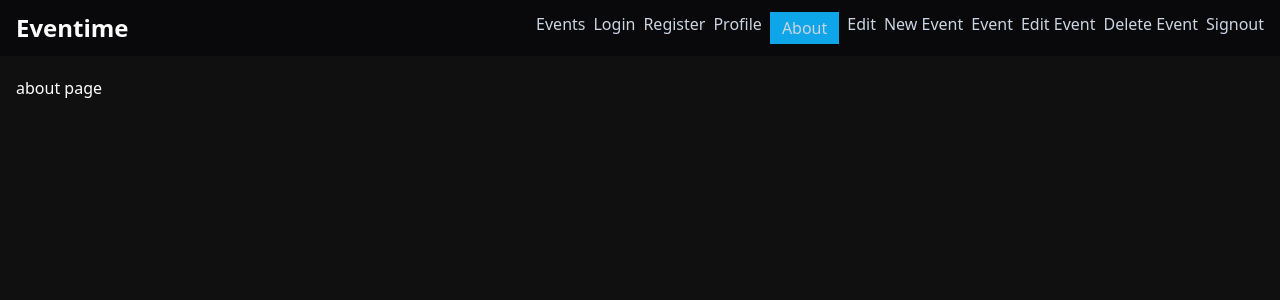
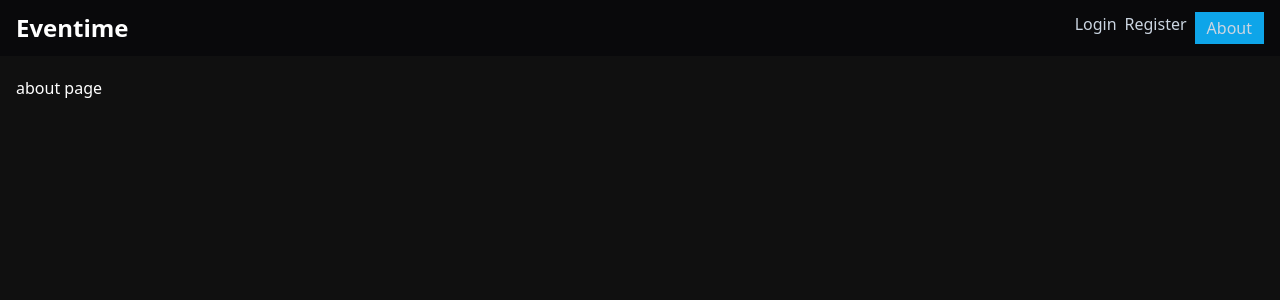
Before and after one commit to Emifacio/eventime, a React (Vite) app in the folder frontend/: page /about in a window 1280 px wide. Shown: the top 300 px of the page. Built offline with nearby package versions, Linux system fonts and the light colour scheme.

Commit message:
Navbar config

```diff
--- a/frontend/src/App.jsx
+++ b/frontend/src/App.jsx
@@ -2,6 +2,8 @@ import { Routes, Route } from 'react-router-dom'
 
 import Navbar from './components/navbar/Navbar';
 import { Container } from './components/ui';
+import { ProtectedRoute } from './components/ProtectedRoute';
+import { useAuth } from './context/AuthContext';
 
 import HomePage from './pages/HomePage'
 import AboutPage from './pages/AboutPage'
@@ -18,21 +20,29 @@ import NotFound from './pages/NotFound'
 
 function App() {
 
+  const { isAuth } = useAuth()
+  console.log(isAuth)
+
   return (
     <>
       <Navbar />
       <Container className="py-5">
-          <Routes>
-      <Route path="/" element={<HomePage />} />
+        <Routes>
+          <Route element={ <ProtectedRoute isAllowed={!isAuth} redirectTo={"/events"}/>}>
+             <Route path="/" element={<HomePage />} />
       <Route path="/about" element={<AboutPage />} />
       <Route path="/register" element={<RegisterPage />} />
       <Route path="/login" element={<LoginPage />} />
+          </Route>
 
+          <Route element={<ProtectedRoute isAllowed={isAuth} redirectTo={"/login"}/>}>
       <Route path="/events" element={<EventsPage />} />
       <Route path="/events/new" element={<EventFormPage />} />
       <Route path="/profile" element={<ProfilePage />} />
+          </Route>
+
       <Route path="*" element={<NotFound />} />
-    </Routes>
+        </Routes>
       </Container>
 
   </>
--- /dev/null
+++ b/frontend/src/components/ProtectedRoute.jsx
@@ -0,0 +1,7 @@
+import { Navigate, Outlet } from "react-router-dom"
+
+export const ProtectedRoute = ({redirectTo,  isAllowed, children }) => {
+    if (!isAllowed) return <Navigate to={redirectTo} replace />
+
+    return children ? children : <Outlet />;
+};
--- a/frontend/src/components/navbar/Navbar.jsx
+++ b/frontend/src/components/navbar/Navbar.jsx
@@ -1,13 +1,17 @@
 import { Link, useLocation } from 'react-router-dom'
-import { navigation } from './navigation'
+import { privateRoutes, publicRoutes } from './navigation'
 import { Container } from '../ui'
+import { useAuth } from '../../context/AuthContext'
+
+
 
 
 
 function Navbar() {
 
     const location = useLocation()
-    console.log(location)
+    const {isAuth, signout} = useAuth()
+
 
     return (
         <nav className='bg-zinc-950'>
@@ -17,17 +21,34 @@ function Navbar() {
                 </Link>
 
                 <ul className='flex gap-x-2'>
-              {navigation.map(({path, name}) => (
+                    {isAuth ?
+                        <>
+                            {
+                            privateRoutes.map(({path, name}) => (
                             <li className={
                                 `text-slate-300 ${location.pathname === path && 'bg-sky-500 px-3 py-1'}`
                             } key={path}>
                                 <Link to={path}>{name}</Link>
                             </li>
                         ))}
+                            <li onClick={() => {
+                        signout()
+                    }}>
+                        Logout
+                    </li>
+                        </>
+                        : publicRoutes.map(({ path, name }) => (
+                            <li className={
+                                `text-slate-300 ${location.pathname === path && 'bg-sky-500 px-3 py-1'}`
+                            } key={path}>
+                                <Link to={path}>{name}</Link>
+                            </li>
+                        ))}
+
                 </ul>
             </Container>
         </nav>
-  )
+    );
 }
 
 export default Navbar
--- a/frontend/src/components/navbar/navigation.js
+++ b/frontend/src/components/navbar/navigation.js
@@ -1,14 +1,13 @@
-export const navigation = [
-    { name: 'Events', path: '/events' },
+export const publicRoutes = [
     { name: 'Login', path: '/login' },
     { name: 'Register', path: '/register' },
+    { name: 'About', path: '/about' }
+]
+
+
+export const privateRoutes = [
+    { name: 'Events', path: '/events' },
+    { name: 'New Event', path: '/events/new' },
+    { name: 'Edit Event', path: '/event/:id/edit' },
     { name: 'Profile', path: '/profile' },
-    { name: 'About', path: '/about' },
-    { name: 'Edit', path: '/edit' },
-    { name: 'New Event', path: '/event/new' },
-    { name: 'Event', path: '/event/:id' },
-    { name: 'Edit Event', path: '/event/:id/edit' },
-    { name: 'Delete Event', path: '/event/:id/delete' },
-    { name: 'Signout', path: '/signout' }
-
-  ]
+ ]
--- /dev/null
+++ b/frontend/src/components/ui/TextArea.jsx
@@ -0,0 +1,15 @@
+import { forwardRef } from "react";
+
+export const TextArea = forwardRef(( props, ref ) => {
+  return (
+    <textarea
+      className="bg-zinc-800 px-3 py-2 block my-2 w-full"
+      ref={ref}
+      {...props}
+      >
+          { props.children}
+      </textarea>
+  );
+});
+
+export default TextArea;
--- a/frontend/src/components/ui/index.js
+++ b/frontend/src/components/ui/index.js
@@ -3,3 +3,4 @@ export { Card } from './Card';
 export {Input}   from './Input';
 export { Label } from './Label';
 export { Container } from './Container';
+export { TextArea } from './TextArea';
--- a/frontend/src/context/AuthContext.jsx
+++ b/frontend/src/context/AuthContext.jsx
@@ -56,7 +56,16 @@ export function AuthProvider({ children }) {
                 console.log(error.response.data.message)
             }
 
-        }
+    }
+
+    const signout = async () => {
+        await axios.post('/signout');
+        setUser(null);
+        setIsAuth(false);
+    }
+
+
+
     useEffect(() => {
         if (Cookie.get('token')) {
             axios.get('/profile').then((res) => {
@@ -79,7 +88,8 @@ export function AuthProvider({ children }) {
         isAuth,
         errors,
         signup,
-        signin
+        signin,
+        signout
       }}
     >
       {children}
--- a/frontend/src/pages/EventFormPage.jsx
+++ b/frontend/src/pages/EventFormPage.jsx
@@ -1,7 +1,34 @@
+import { Card, Input, TextArea, Label, Button } from "../components/ui"
+import { useForm } from "react-hook-form";
+
+
 function EventFormPage() {
+
+  const { register, handleSubmit } = useForm()
+
+  const onSubmit = handleSubmit((data) => {
+    console.log(data)
+  })
   return (
     <div>
-      EventFormPage
+      <Card>
+        <h2>Create Event</h2>
+        <form onSubmit={ onSubmit }>
+          <Label htmlFor="title">Title</Label>
+          <Input type="text" placeholder="title" autoFocus {...register('title', {required: true,})} />
+          <Label htmlFor="description">Description</Label>
+          <TextArea placeholder="Description" rows={3} {...register('description')} />
+          <TextArea/>
+          <Label htmlFor="date">Date</Label>
+          <Input type="date" {...register('date')} />
+          <Label htmlFor="time">Time</Label>
+          <Input type="time" {...register('time')} />
+
+          <Button>
+            Create Event
+          </Button>
+        </form>
+      </Card>
     </div>
   )
 }
--- a/frontend/src/pages/RegisterPage.jsx
+++ b/frontend/src/pages/RegisterPage.jsx
@@ -1,4 +1,4 @@
-import { Input, Button, Card,Label } from "../components/ui"
+import { Input, Button, Card, Label, Container } from "../components/ui"
 import { useForm } from "react-hook-form";
 import { useAuth } from "../context/AuthContext";
 import { Link, useNavigate } from "react-router-dom";
@@ -22,7 +22,7 @@ function RegisterPage() {
   });
 
   return (
-    <div className="h-[calc(100vh-64px)] flex items-center justify-center">
+    <Container className="h-[calc(100vh-10rem)] flex items-center justify-center">
       <Card>
           {signupErrors && (signupErrors.map(err => (
           <p className="text-red-500 text-center">{err}</p>
@@ -55,7 +55,7 @@ function RegisterPage() {
       </form>
       </Card>
 
-    </div>
+    </Container>
   )
 }
 
```
Lines whose indentation alone changed are shown as unchanged.
